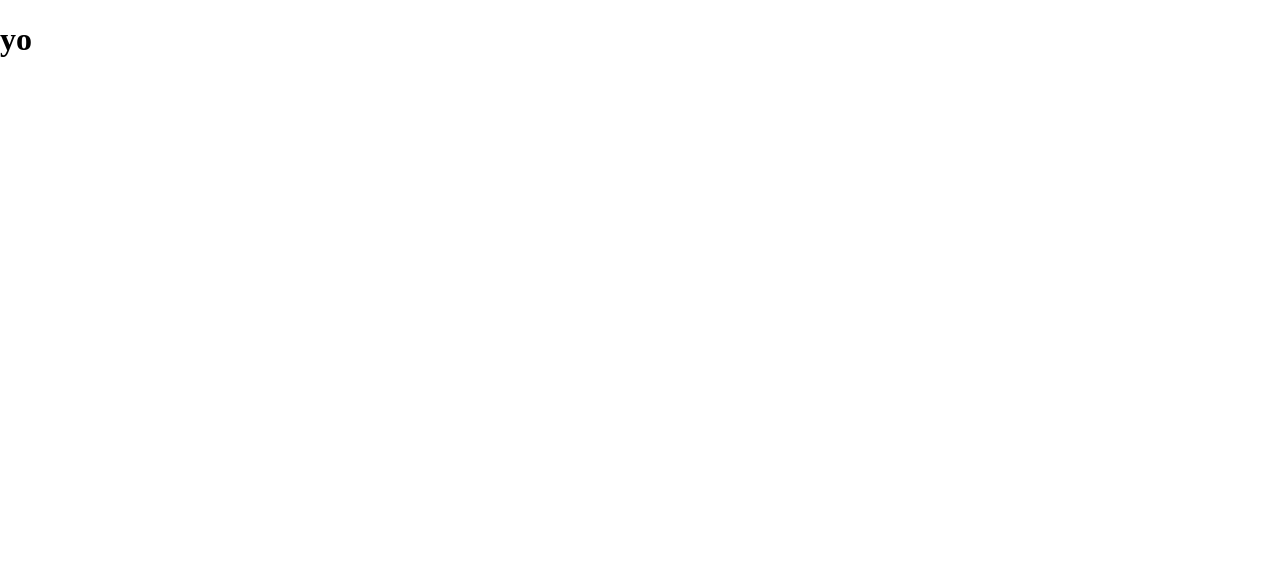
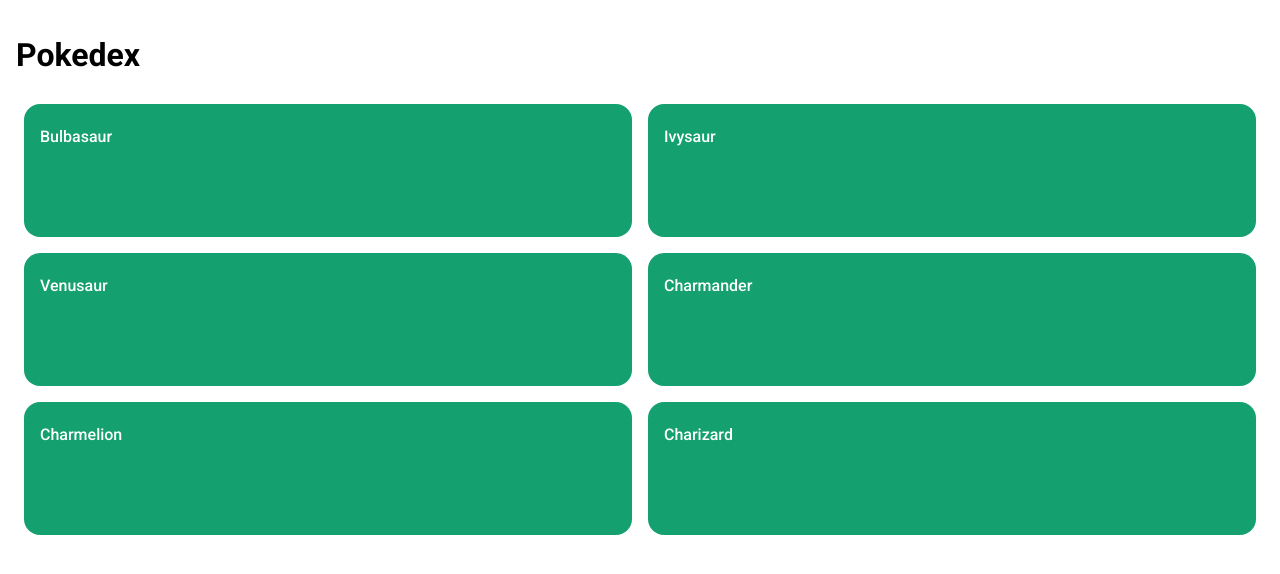
Before and after one commit to vbl10/pokedex, a plain HTML site: page index.html in a window 1280 px wide. Drawn offline with nearby package versions, Linux system fonts and the light colour scheme.

Commit message:
Criação e estilização da lista

```diff
--- a/assets/css/global.css
+++ b/assets/css/global.css
@@ -1,23 +1,24 @@
-.roboto-thin {
-  font-family: "Roboto", sans-serif;
-  font-weight: 100;
-  font-style: normal;
+* {
+  font-family: "Roboto", "sans-serif";
 }
 
-.roboto-light {
-  font-family: "Roboto", sans-serif;
-  font-weight: 300;
-  font-style: normal;
+.content {
+  padding: 1rem; /* rem: unidade relativa à fonte de texto tamanho médio */
 }
 
-.roboto-medium {
-  font-family: "Roboto", sans-serif;
-  font-weight: 500;
-  font-style: normal;
+ol.pokemons {
+  list-style: none;
+  display: grid;
+  grid-template-columns: 1fr 1fr;
+  padding: 0;
+  margin: 0;
 }
 
-.roboto-bold {
-  font-family: "Roboto", sans-serif;
-  font-weight: 700;
-  font-style: normal;
+ol.pokemons li {
+  color: white;
+  background-color: #14a06f;
+  height: 85px;
+  border-radius: 1rem;
+  padding: 1.5rem 1rem;
+  margin: 0.5rem;
 }
--- a/index.html
+++ b/index.html
@@ -16,7 +16,17 @@
     <link href="https://fonts.googleapis.com/css2?family=Roboto:wght@100;300;500;700&display=swap" rel="stylesheet">
 </head>
   <body>
-    <h1>yo</h1>
+      <section class="content">
+        <h1>Pokedex</h1>
+        <ol class="pokemons">
+            <li>Bulbasaur</li>
+            <li>Ivysaur</li>
+            <li>Venusaur</li>
+            <li>Charmander</li>
+            <li>Charmelion</li>
+            <li>Charizard</li>
+        </ol>
+    </section>
 
     <script src="assets/js/main.js"></script>
   </body>
```
